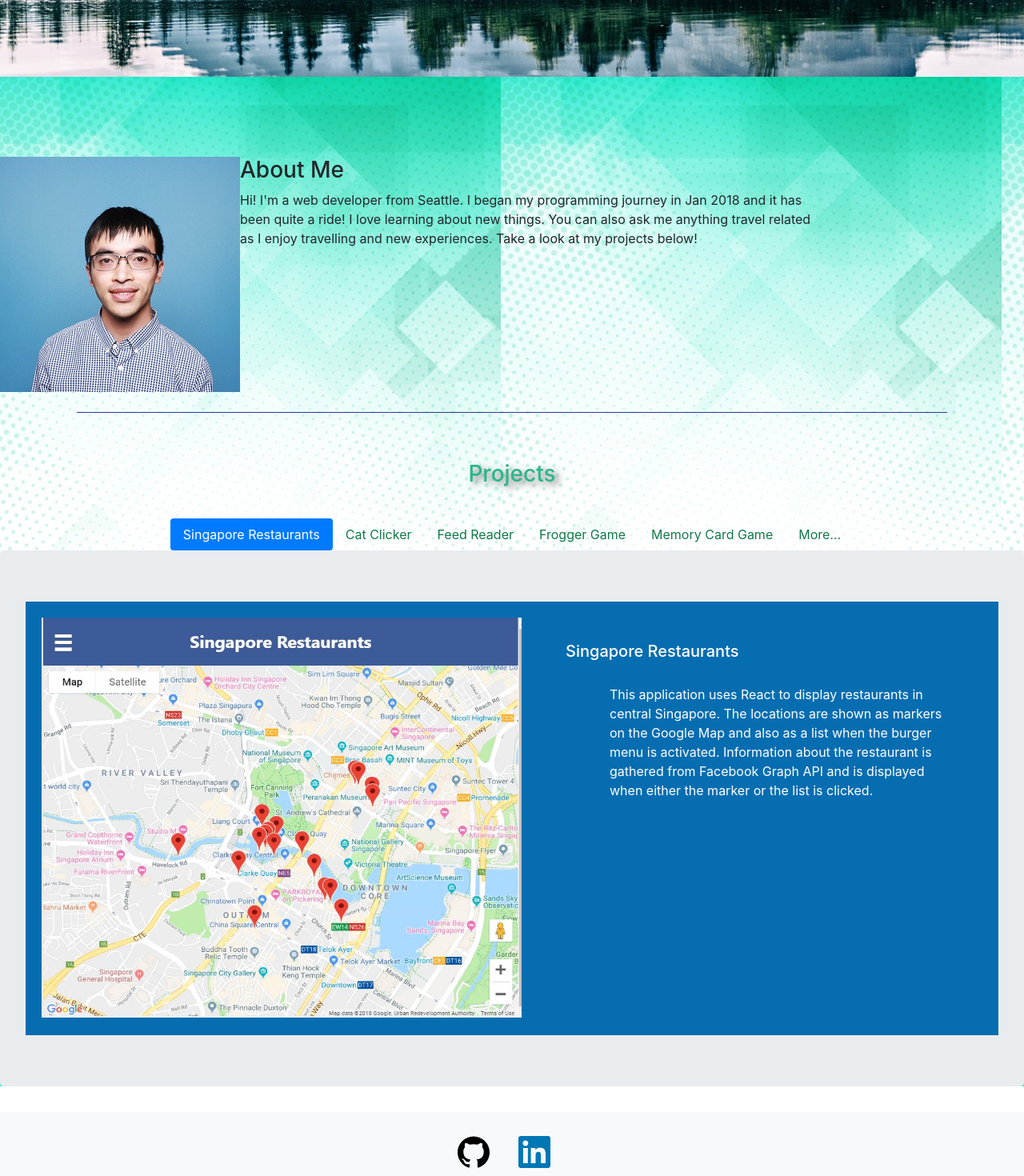
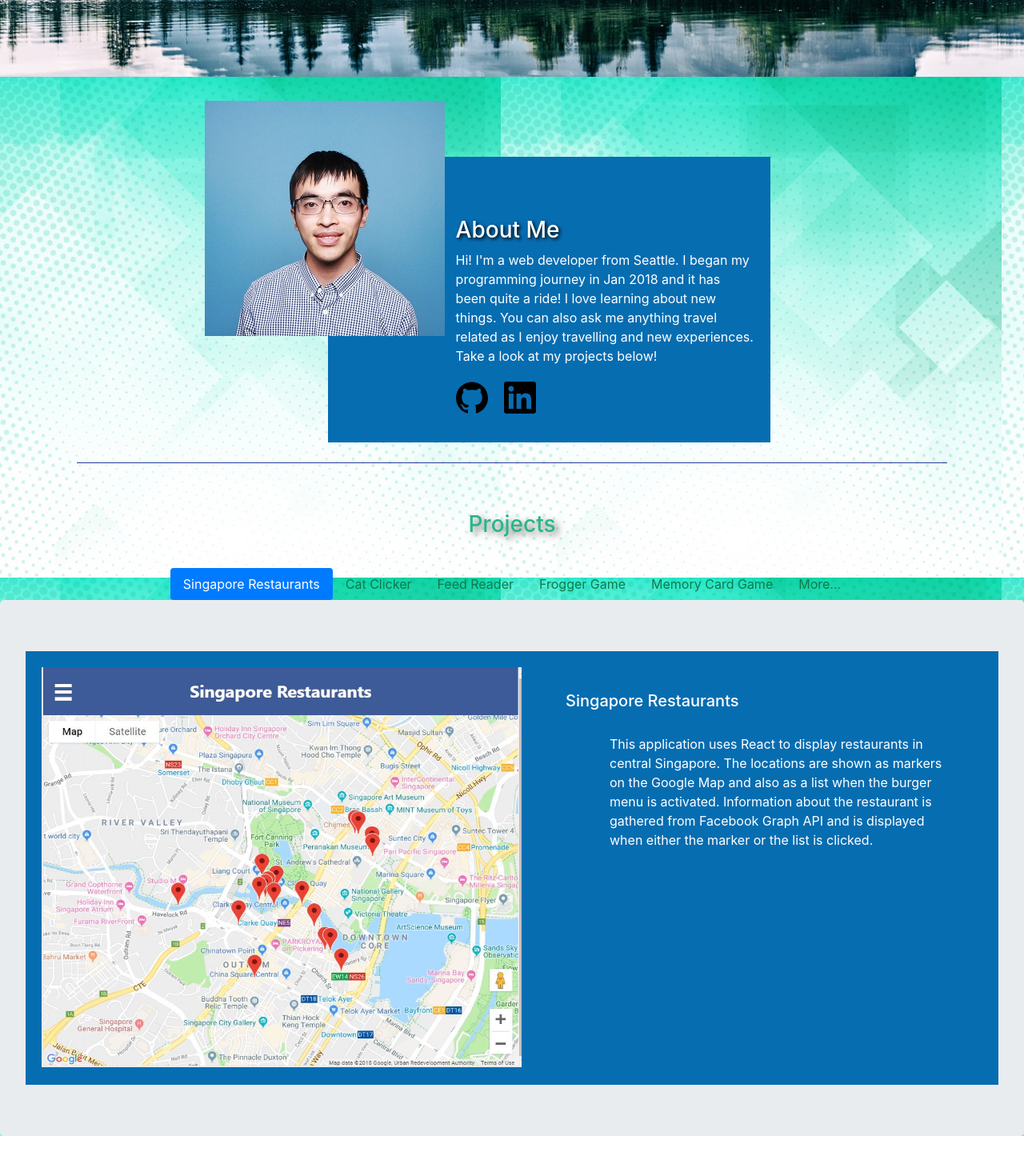
Before and after one commit to super-ming/Portfolio, a React (Create React App) app: page / in a window 1280 px wide. Shown: the part 354-1824 px from the top of the page at 80% size. Built offline with nearby package versions, Linux system fonts and the light colour scheme.

Commit message:
move profile photo to main app and social icons to about me section

```diff
--- a/src/App.js
+++ b/src/App.js
@@ -4,6 +4,7 @@ import Navbar from './Components/navbar';
 import Footer from './Components/footer';
 import Menu from './Components/project_menu';
 import AboutMe from './Components/aboutme';
+import Photo from './Assets/Images/ming.jpg'
 
 
 class App extends Component {
@@ -21,13 +22,11 @@ class App extends Component {
           <span />
         </section>
         <main className="main-section">
+          <img src={Photo} alt="Ming Ho" className="profile-photo"/>
           <AboutMe />
           <hr className="line"></hr>
           <Menu></Menu>
         </main>
-        <footer className="footer">
-          <Footer />
-        </footer>
       </div>
     );
   }
--- a/src/Components/aboutme.js
+++ b/src/Components/aboutme.js
@@ -1,18 +1,23 @@
 import React from 'react';
 import { Media } from 'react-bootstrap';
 import Photo from '../Assets/Images/ming.jpg'
+import { ReactComponent as Github } from '../Assets/Icons/github.svg'
+import { ReactComponent as LinkedIn } from '../Assets/Icons/linkedin.svg'
 
 const aboutMe = (props) => {
   return (
     <div id="about-me" className="about-me">
       <Media>
-        <img src={Photo} alt="Ming Ho"/>
-        <Media.Body className="about-me">
+        <Media.Body className="about-me-body">
           <h3>About Me</h3>
           <p>
           Hi! I'm a web developer from Seattle. I began my programming journey in Jan 2018 and it has been quite a ride!
           I love learning about new things. You can also ask me anything travel related as I enjoy travelling and new experiences.
           Take a look at my projects below!
+          <div className="social-icons">
+            <a href="https://github.com/super-ming"><Github alt="Github" /></a>
+            <a href="https://www.linkedin.com/in/mingyho"><LinkedIn alt="LinkedIn" /></a>
+          </div>
           </p>
         </Media.Body>
       </Media>
```
